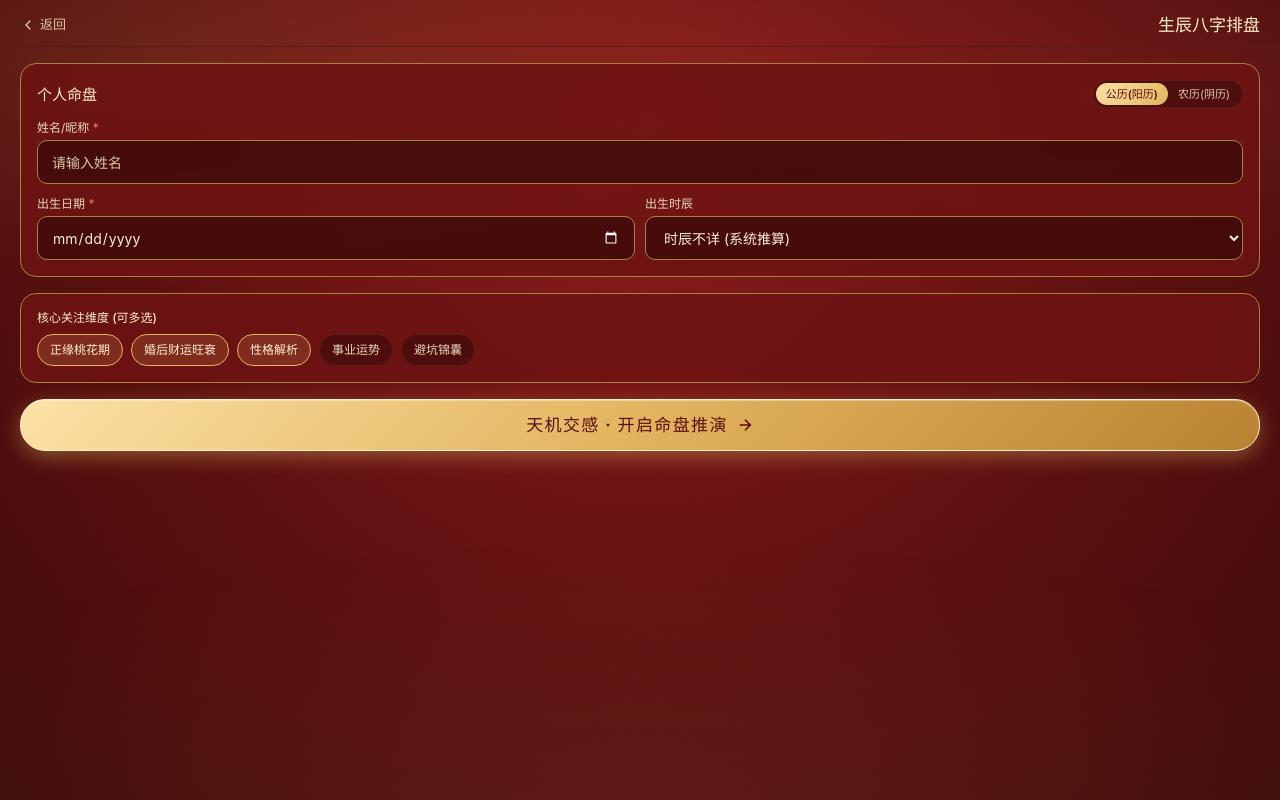
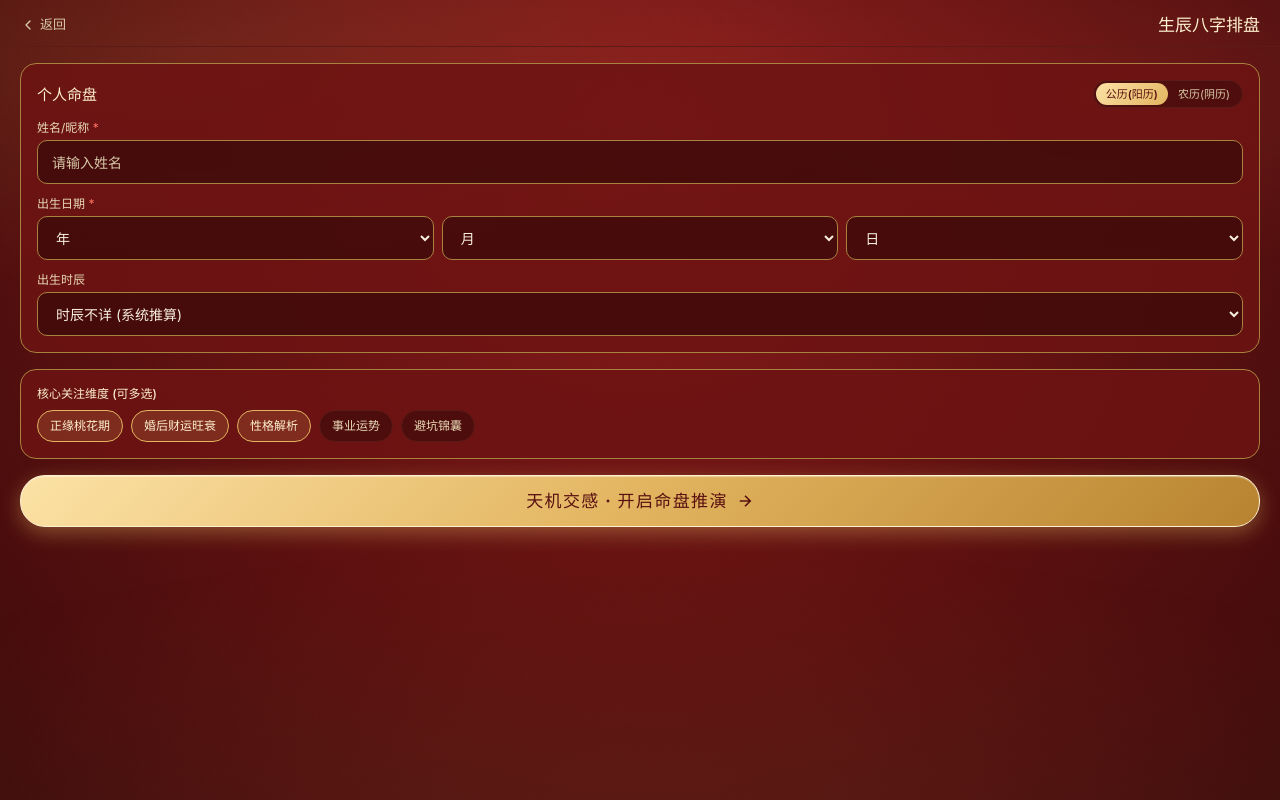
Before and after one commit to LiquorXR/yycs, a React (Vite) app: page /calc in a window 1280 px wide. Built offline with nearby package versions, Linux system fonts and the light colour scheme.

Commit message:
feat: 出生日期改为公历/农历三级下拉联动选择器（新增 lunar-typescript 依赖）

```diff
--- a/package.json
+++ b/package.json
@@ -13,6 +13,7 @@
     "axios": "^1.19.0",
     "class-variance-authority": "^0.7.1",
     "clsx": "^2.1.1",
+    "lunar-typescript": "^1.8.6",
     "react": "^19.2.8",
     "react-dom": "^19.2.8",
     "react-router-dom": "^7.18.2",
--- /dev/null
+++ b/src/components/BirthDateSelect.tsx
@@ -0,0 +1,182 @@
+import { useEffect, useMemo, useState } from 'react'
+import { Lunar, LunarMonth, LunarYear, Solar } from 'lunar-typescript'
+
+interface BirthDateSelectProps {
+  birth: string
+  calendar: '公历' | '农历'
+  error?: string
+  onChange: (birth: string) => void
+}
+
+const MIN_YEAR = 1900
+const MAX_YEAR = new Date().getFullYear()
+
+const YEARS = Array.from({ length: MAX_YEAR - MIN_YEAR + 1 }, (_, i) => {
+  const y = MIN_YEAR + i
+  return { value: String(y), label: `${y}年` }
+})
+
+function formatDate(year: number, month: number, day: number): string {
+  return `${year}-${String(month).padStart(2, '0')}-${String(day).padStart(2, '0')}`
+}
+
+/** 公历某月天数（month 为 1~12，Date 自动处理闰年 2 月） */
+function daysInGregorianMonth(year: number, month: number): number {
+  return new Date(year, month, 0).getDate()
+}
+
+/**
+ * 出生日期三级下拉（年/月/日），支持公历与农历（含闰月）。
+ * 农历模式下选中的农历日期会换算为公历 YYYY-MM-DD 通过 onChange 上抛，
+ * 由父组件存入 birth（后端以公历排盘）。
+ */
+export default function BirthDateSelect({
+  birth,
+  calendar,
+  error,
+  onChange,
+}: BirthDateSelectProps) {
+  const [year, setYear] = useState('')
+  const [month, setMonth] = useState('')
+  const [day, setDay] = useState('')
+
+  /* 用户操作驱动的 birth 变化由内部状态直接接管，仅在历法切换时按 birth 重算回显 */
+  useEffect(() => {
+    const m = /^(\d{4})-(\d{2})-(\d{2})$/.exec(birth)
+    if (!m) {
+      setYear('')
+      setMonth('')
+      setDay('')
+      return
+    }
+    const y = Number(m[1])
+    const mo = Number(m[2])
+    const d = Number(m[3])
+    if (calendar === '农历') {
+      const lunar = Solar.fromYmd(y, mo, d).getLunar()
+      setYear(String(lunar.getYear()))
+      setMonth(String(lunar.getMonth()))
+      setDay(String(lunar.getDay()))
+    } else {
+      setYear(String(y))
+      setMonth(String(mo))
+      setDay(String(d))
+    }
+  }, [birth, calendar])
+
+  const monthOptions = useMemo(() => {
+    if (calendar === '公历') {
+      return Array.from({ length: 12 }, (_, i) => ({
+        value: String(i + 1),
+        label: `${i + 1}月`,
+      }))
+    }
+    if (!year) return []
+    const ly = Number(year)
+    const leap = LunarYear.fromYear(ly).getLeapMonth()
+    const opts: { value: string; label: string }[] = []
+    for (let m = 1; m <= 12; m++) {
+      const name = Lunar.fromYmd(ly, m, 1).getMonthInChinese()
+      opts.push({ value: String(m), label: `${name}月` })
+      if (m === leap) opts.push({ value: String(-m), label: `闰${name}月` })
+    }
+    return opts
+  }, [calendar, year])
+
+  const dayOptions = useMemo(() => {
+    if (!year || !month) return []
+    const lm = LunarMonth.fromYm(Number(year), Number(month))
+    const count =
+      calendar === '公历'
+        ? daysInGregorianMonth(Number(year), Number(month))
+        : lm
+          ? lm.getDayCount()
+          : 0
+    return Array.from({ length: count }, (_, i) => ({
+      value: String(i + 1),
+      label: `${i + 1}日`,
+    }))
+  }, [calendar, year, month])
+
+  const emit = (y: string, m: string, d: string) => {
+    if (!y || !m || !d) {
+      onChange('')
+      return
+    }
+    const value =
+      calendar === '农历'
+        ? Lunar.fromYmd(Number(y), Number(m), Number(d)).getSolar().toYmd()
+        : formatDate(Number(y), Number(m), Number(d))
+    onChange(value)
+  }
+
+  const handleYear = (v: string) => {
+    setYear(v)
+    setMonth('')
+    setDay('')
+    emit(v, '', '')
+  }
+
+  const handleMonth = (v: string) => {
+    setMonth(v)
+    setDay('')
+    emit(year, v, '')
+  }
+
+  const handleDay = (v: string) => {
+    setDay(v)
+    emit(year, month, v)
+  }
+
+  return (
+    <div
+      role="group"
+      aria-labelledby="person-date-label"
+      className="grid grid-cols-3 gap-2"
+    >
+      <select
+        id="person-date"
+        className={`input-guofeng ${error ? 'input-error' : ''}`}
+        value={year}
+        aria-invalid={Boolean(error)}
+        aria-required="true"
+        onChange={(e) => handleYear(e.target.value)}
+      >
+        <option value="">年</option>
+        {YEARS.map((o) => (
+          <option key={o.value} value={o.value}>
+            {o.label}
+          </option>
+        ))}
+      </select>
+      <select
+        className={`input-guofeng ${error ? 'input-error' : ''}`}
+        value={month}
+        aria-invalid={Boolean(error)}
+        aria-required="true"
+        onChange={(e) => handleMonth(e.target.value)}
+      >
+        <option value="">月</option>
+        {monthOptions.map((o) => (
+          <option key={o.value} value={o.value}>
+            {o.label}
+          </option>
+        ))}
+      </select>
+      <select
+        className={`input-guofeng ${error ? 'input-error' : ''}`}
+        value={day}
+        aria-invalid={Boolean(error)}
+        aria-required="true"
+        onChange={(e) => handleDay(e.target.value)}
+      >
+        <option value="">日</option>
+        {dayOptions.map((o) => (
+          <option key={o.value} value={o.value}>
+            {o.label}
+          </option>
+        ))}
+      </select>
+    </div>
+  )
+}
--- a/src/pages/CalcPage.tsx
+++ b/src/pages/CalcPage.tsx
@@ -1,6 +1,7 @@
 import { useEffect, useRef, useState } from 'react'
 import { Link, useNavigate } from 'react-router-dom'
 import { createProfile, newIdempotencyKey } from '@/api/profiles'
+import BirthDateSelect from '@/components/BirthDateSelect'
 
 const HOURS = [
   { value: '子', label: '子时 (23:00 - 00:59)' },
@@ -284,24 +285,20 @@ function PersonSection({
           ) : null}
         </div>
 
-        <div className="grid grid-cols-2 gap-2.5">
+        <div className="space-y-3">
           <div>
-            <label
-              htmlFor="person-date"
+            <span
+              id="person-date-label"
               className="mb-1 block text-xs text-fg-secondary"
             >
               出生日期{calendar === '农历' ? '（农历）' : ''}
               <span className="text-red-light" aria-hidden="true"> *</span>
-            </label>
-            <input
-              id="person-date"
-              type="date"
-              className={`input-guofeng ${birthError ? 'input-error' : ''}`}
-              value={birth}
-              aria-invalid={Boolean(birthError)}
-              aria-required="true"
-              required
-              onChange={(e) => onChange({ birth: e.target.value })}
+            </span>
+            <BirthDateSelect
+              birth={birth}
+              calendar={calendar}
+              error={birthError}
+              onChange={(v) => onChange({ birth: v })}
             />
             {birthError ? (
               <p className="field-error-msg" role="alert">
```
Also changed, not shown: 1 other file (tests, documents, lock files or other folders).
